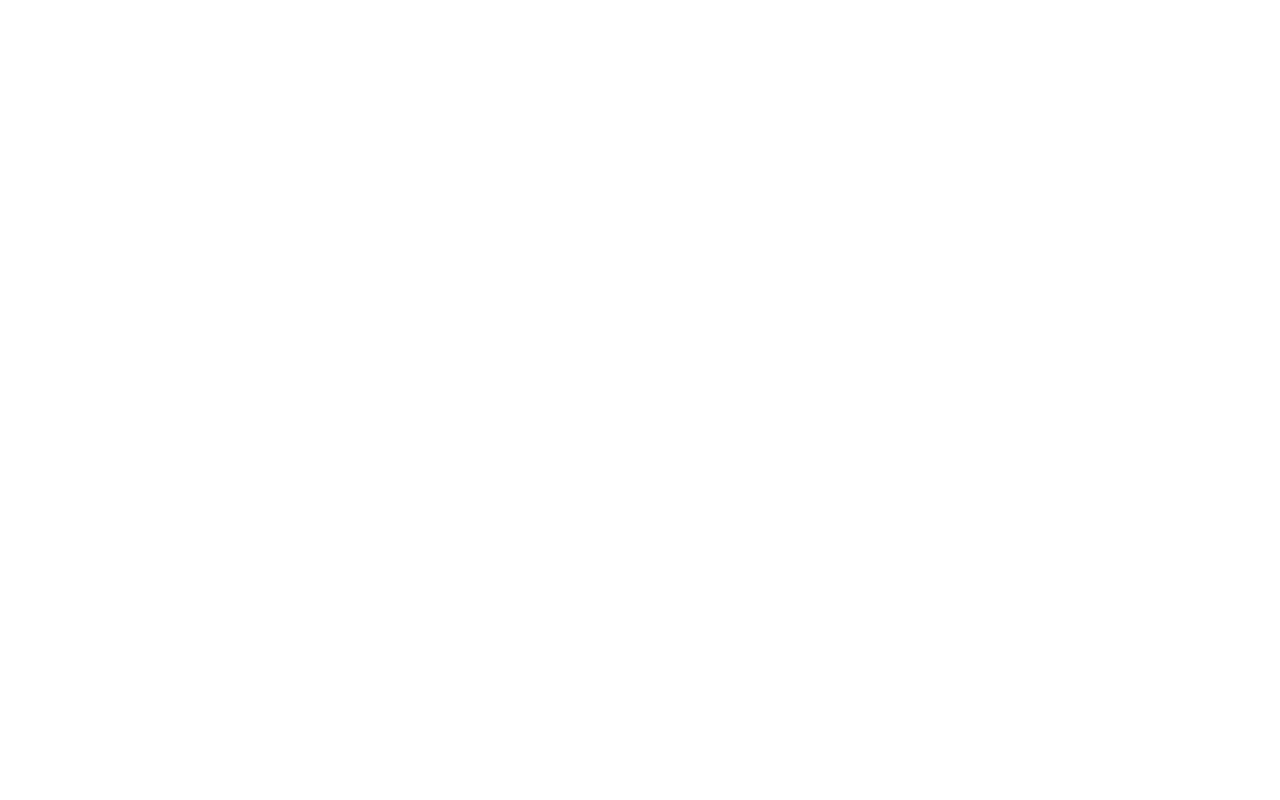
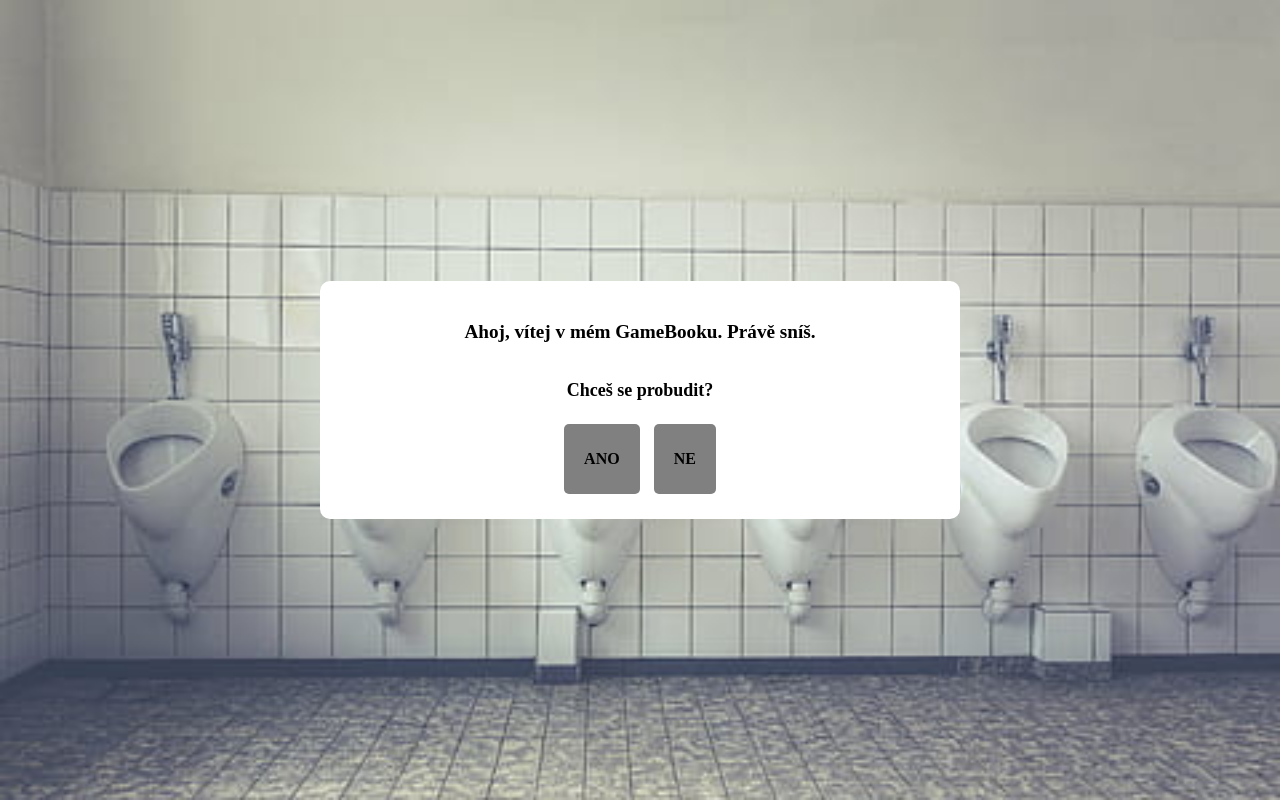
Before and after one commit to k1ubik/WebGame-2.0, a plain HTML site: page story/index1.html in a window 1280 px wide. Drawn offline with Linux system fonts and the light colour scheme; files that its build step writes are made by us from their sources; files whose address does not match are found by name.

Commit message:
13012025

```diff
--- a/story/index1.html
+++ b/story/index1.html
@@ -3,9 +3,19 @@
 <head>
     <meta charset="UTF-8">
     <meta name="viewport" content="width=device-width, initial-scale=1.0">
-    <title>Document</title>
+    <link rel="stylesheet" href="./styles/style.css">
+    <title>Webgame 2.0</title>
 </head>
 <body>
-
+    <div class="backgroundimg"></div>
+    <div class="mainBox">
+        <p class="p1">Ahoj, vítej v mém GameBooku. Právě sníš.</p>
+        <div class="wakeup"></div>
+        <p class="p2">Chceš se probudit?</p>
+        <div>
+            <a class="button" href=".//story/index1.html"><p class="p3">ANO</p></a>
+            <a class="button" href="./story/index.html"><p class="p3">NE</p></a>
+        </div>
+    </div>
 </body>
 </html>
--- a/styles/style.css
+++ b/styles/style.css
@@ -29,12 +29,12 @@ body {
     flex-direction: column;
     justify-content: center;
     align-items: center;
-    width: 80%;
+    width: 100%;
     max-width: 600px;
 }
 
 .mainImg {
-    background-image: url(../images/placeholderimg.svg);
+    background-image: url(../images/dream.jpg);
     background-size: cover;
     background-position: center;
     width: 100%;
```
Also changed, not shown: mainIndex.html (+2 -2 lines), images/dream.jpg (added).
